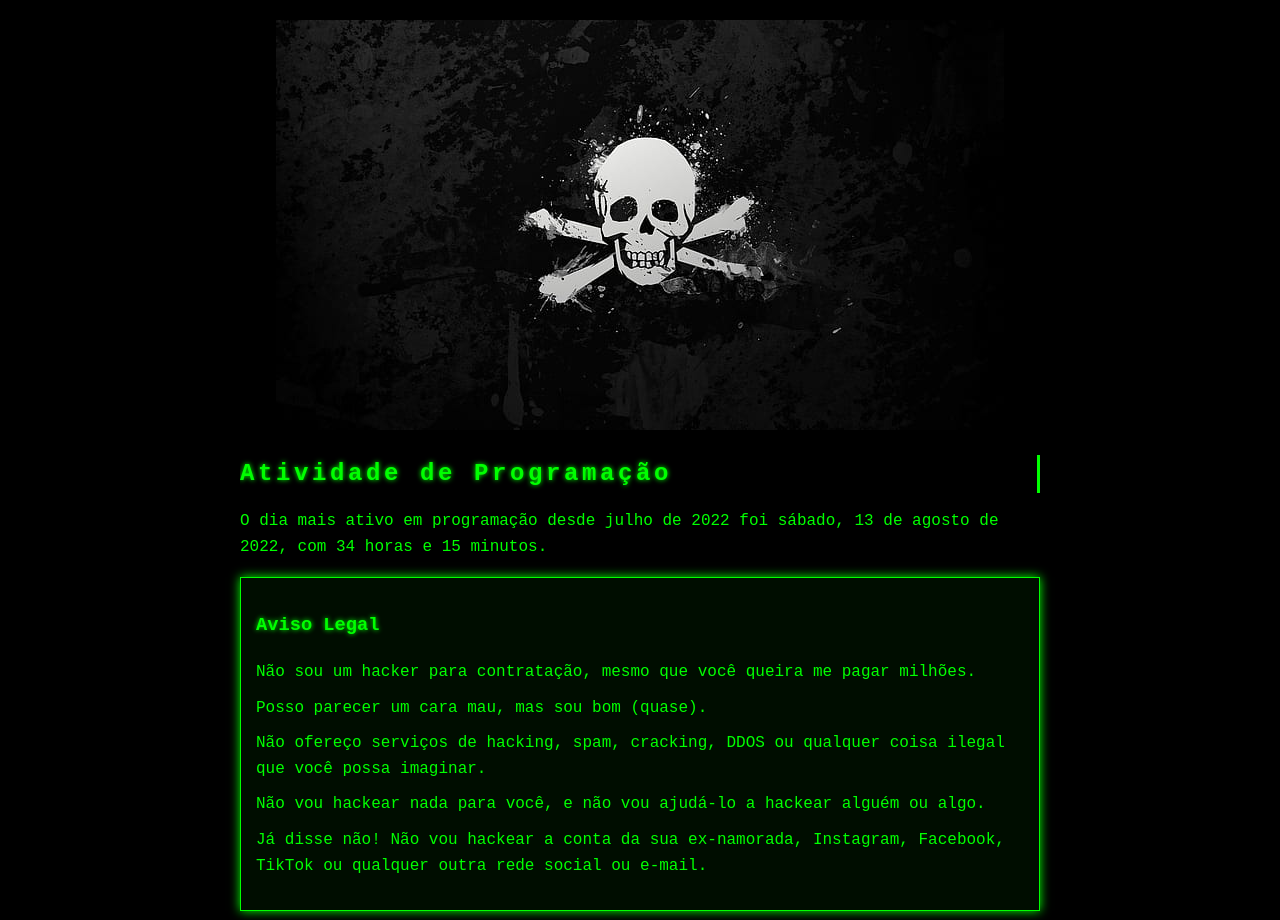
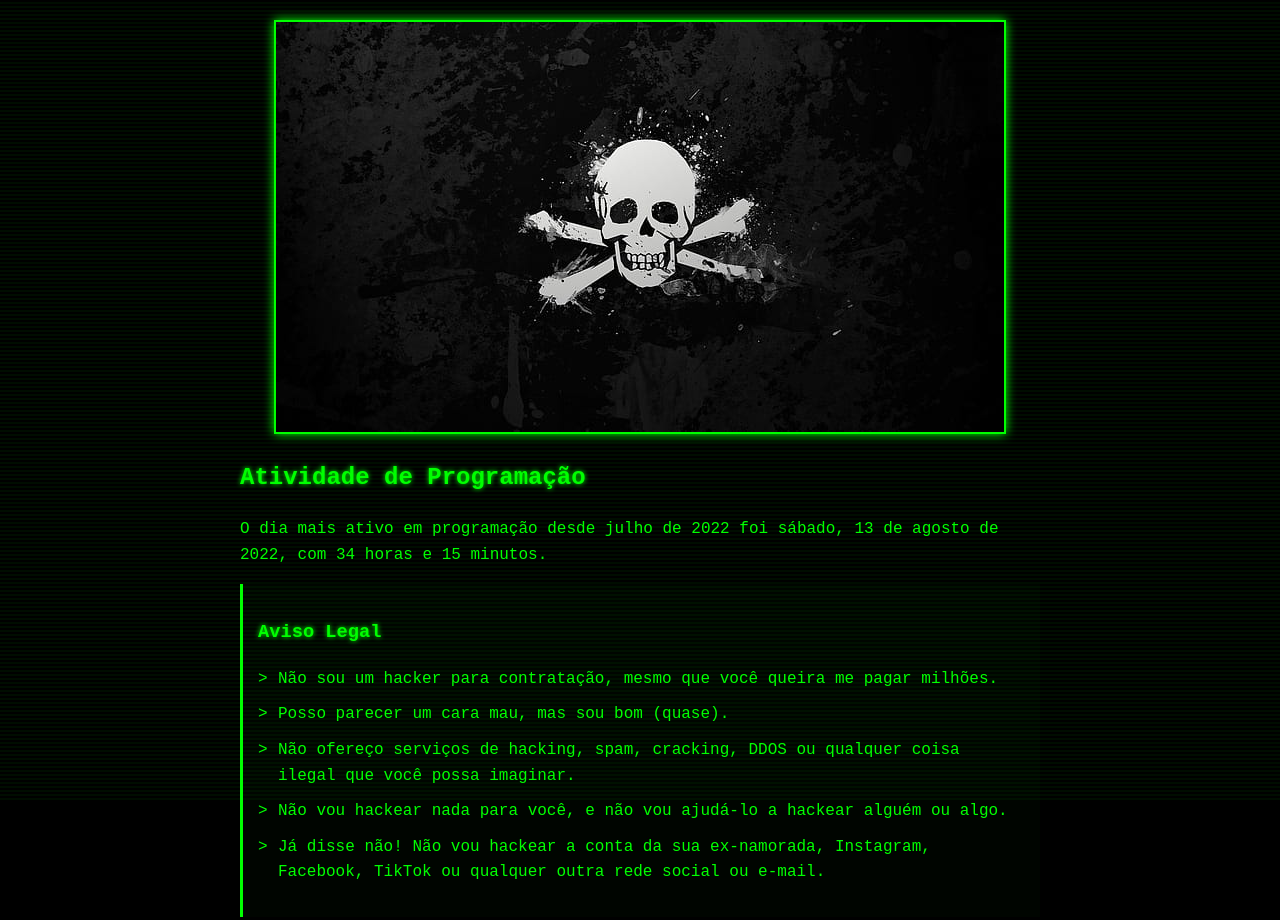
Before and after one commit to SnowPerfectDev/snowperfectdev.github.io, a plain HTML site: page index.html in a window 1280 px wide. Shown: the top 920 px of the page. Drawn offline with Linux system fonts and the light colour scheme.

Commit message:
Update index.html

```diff
--- a/index.html
+++ b/index.html
@@ -3,7 +3,7 @@
 <head>
     <meta charset="UTF-8">
     <meta name="viewport" content="width=device-width, initial-scale=1.0">
-    <title>Bio</title>
+    <title>Bio Minimalista</title>
     <style>
         body {
             background-color: #000;
@@ -28,6 +28,8 @@
         img {
             max-width: 100%;
             height: auto;
+            border: 2px solid #0f0;
+            box-shadow: 0 0 10px #0f0;
         }
         .container {
             max-width: 800px;
@@ -38,15 +40,6 @@
         .banner {
             text-align: center;
             margin-bottom: 20px;
-            animation: glow 2s infinite alternate;
-        }
-        @keyframes glow {
-            from {
-                text-shadow: 0 0 5px #0f0, 0 0 10px #0f0, 0 0 20px #0f0;
-            }
-            to {
-                text-shadow: 0 0 10px #0f0, 0 0 20px #0f0, 0 0 30px #0f0;
-            }
         }
         .content {
             line-height: 1.6;
@@ -54,9 +47,8 @@
         .disclaimer, .mentoring, .faqs, .products {
             margin-bottom: 30px;
             padding: 15px;
-            border: 1px solid #0f0;
-            box-shadow: 0 0 10px #0f0;
-            background-color: rgba(0, 255, 0, 0.05);
+            border-left: 3px solid #0f0;
+            background-color: rgba(0, 255, 0, 0.02);
         }
         .disclaimer ul, .mentoring ul, .faqs ul, .products ul {
             list-style-type: none;
@@ -64,39 +56,59 @@
         }
         .disclaimer ul li, .mentoring ul li, .faqs ul li, .products ul li {
             margin-bottom: 10px;
+            position: relative;
+            padding-left: 20px;
         }
-        .typewriter {
-            overflow: hidden;
-            border-right: .15em solid #0f0;
-            white-space: nowrap;
-            margin: 0 auto;
-            letter-spacing: .15em;
-            animation: typing 3.5s steps(40, end), blink-caret .75s step-end infinite;
-        }
-        @keyframes typing {
-            from { width: 0; }
-            to { width: 100%; }
-        }
-        @keyframes blink-caret {
-            from, to { border-color: transparent; }
-            50% { border-color: #0f0; }
+        .disclaimer ul li::before, .mentoring ul li::before, .faqs ul li::before, .products ul li::before {
+            content: ">";
+            position: absolute;
+            left: 0;
+            color: #0f0;
         }
         .footer {
             text-align: center;
             margin-top: 50px;
             padding: 10px;
             border-top: 1px solid #0f0;
-            box-shadow: 0 -5px 10px #0f0;
+            box-shadow: 0 -5px 10px rgba(0, 255, 0, 0.1);
+        }
+        .glitch {
+            animation: glitch 1s infinite;
+        }
+        @keyframes glitch {
+            0% { transform: translate(0); }
+            20% { transform: translate(-2px, 2px); }
+            40% { transform: translate(-2px, -2px); }
+            60% { transform: translate(2px, 2px); }
+            80% { transform: translate(2px, -2px); }
+            100% { transform: translate(0); }
+        }
+        .scanlines {
+            position: fixed;
+            top: 0;
+            left: 0;
+            width: 100%;
+            height: 100%;
+            background: repeating-linear-gradient(
+                to bottom,
+                transparent,
+                transparent 2px,
+                rgba(0, 255, 0, 0.05) 2px,
+                rgba(0, 255, 0, 0.05) 4px
+            );
+            pointer-events: none;
+            z-index: -1;
         }
     </style>
 </head>
 <body>
+    <div class="scanlines"></div>
     <div class="container">
         <div class="banner">
             <img src="https://raw.githubusercontent.com/SnowPerfectDev/snowperfectdev.github.io/refs/heads/main/Imgs/black-death-skulls-white-wallpaper-preview.jpg" alt="Banner Hacker">
         </div>
         <div class="content">
-            <h2 class="typewriter">Atividade de Programação</h2>
+            <h2 class="glitch">Atividade de Programação</h2>
             <p>O dia mais ativo em programação desde julho de 2022 foi sábado, 13 de agosto de 2022, com 34 horas e 15 minutos.</p>
 
             <div class="disclaimer">
```
